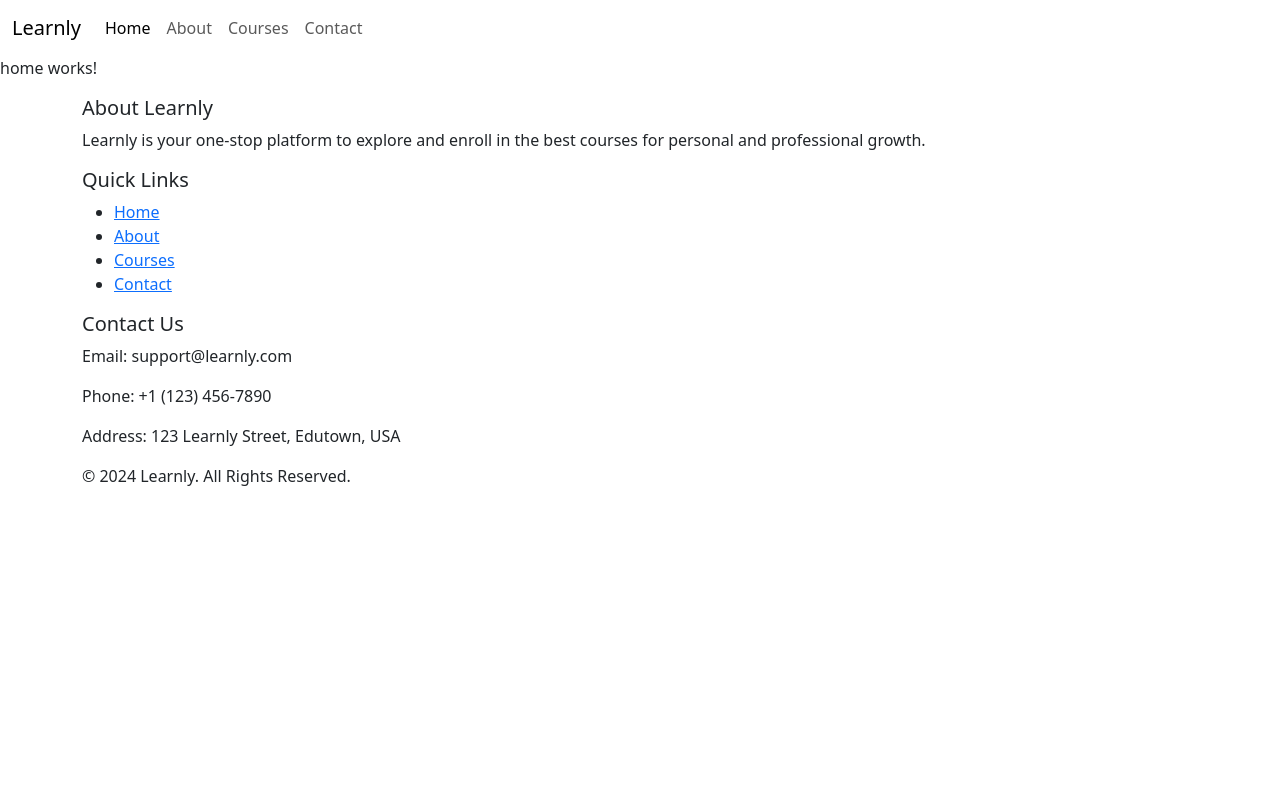
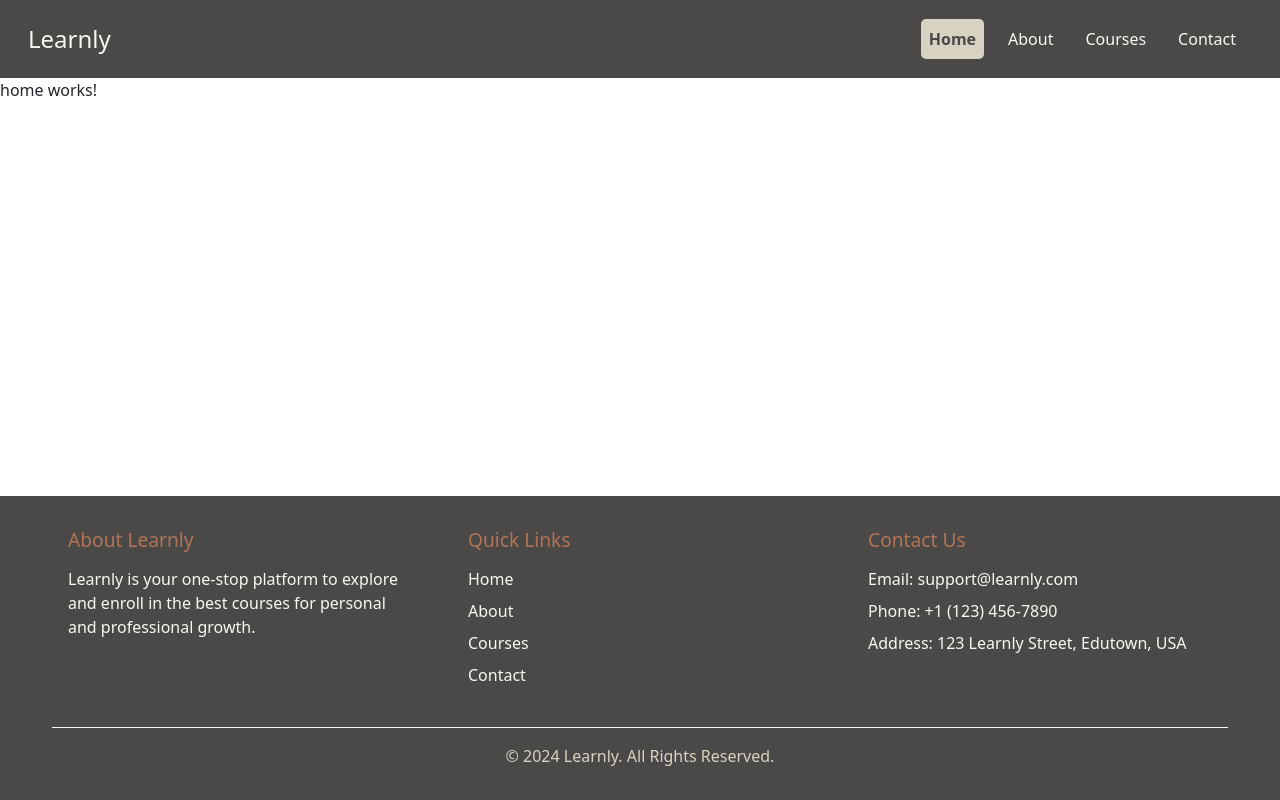
Before and after one commit to MHassanAr/Angular-Course-Listing-App, an Angular app in the folder angular-course-listing-app/: page / in a window 1280 px wide. Built offline with nearby package versions, Linux system fonts and the light colour scheme.

Commit message:
style header and footer

```diff
--- a/angular-course-listing-app/src/app/components/footer/footer.component.css
+++ b/angular-course-listing-app/src/app/components/footer/footer.component.css
@@ -0,0 +1,83 @@
+/* Ensure footer stays at the bottom of the page */
+:host {
+    display: block;
+    width: 100%;
+    position: absolute;
+    bottom: 0;
+    left: 0;
+}
+
+/* Footer Styling */
+.footer {
+    background-color: #4a4947;
+    /* Dark footer background */
+    color: #faf7f0;
+    /* Light text for visibility */
+    padding: 2rem 0;
+    width: 100%;
+}
+
+.footer .container {
+    max-width: 1200px;
+    margin: 0 auto;
+}
+
+.footer h5 {
+    color: #b17457;
+    /* Highlighted heading color */
+    margin-bottom: 1rem;
+    font-size: 1.2rem;
+}
+
+.footer p,
+.footer ul,
+.footer li,
+.footer a {
+    color: #faf7f0;
+    /* Default light text for readability */
+    font-size: 1rem;
+    margin: 0.5rem 0;
+    text-decoration: none;
+}
+
+.footer a:hover {
+    color: #d8d2c2;
+    /* Light hover effect for links */
+}
+
+.footer .row {
+    display: flex;
+    justify-content: space-between;
+    flex-wrap: wrap;
+}
+
+.footer .about-section,
+.footer .quick-links,
+.footer .contact-info {
+    flex: 1;
+    margin: 0 1rem;
+}
+
+.footer ul {
+    list-style: none;
+    padding: 0;
+}
+
+.footer li {
+    margin: 0.5rem 0;
+}
+
+.footer-bottom {
+    text-align: center;
+    margin-top: 2rem;
+    font-size: 0.9rem;
+    border-top: 1px solid #faf7f0;
+    /* Subtle top border */
+    padding-top: 1rem;
+}
+
+.footer-bottom p {
+    margin: 0;
+    color: #d8d2c2;
+    /* Muted text for footer bottom */
+}
--- a/angular-course-listing-app/src/app/components/header/header.component.css
+++ b/angular-course-listing-app/src/app/components/header/header.component.css
@@ -0,0 +1,70 @@
+/* General Styling */
+body {
+    margin: 0;
+    font-family: "Arial", sans-serif;
+    background-color: #faf7f0;
+    /* Off-white base for the page */
+}
+
+/* Navbar */
+.navbar {
+    background-color: #4a4947;
+    /* Dark background for the navbar */
+    padding: 1rem;
+}
+
+.navbar-brand {
+    color: #faf7f0;
+    /* Light color for the brand name */
+    font-size: 1.5rem;
+    text-decoration: none;
+}
+
+.navbar-brand:hover {
+    color: #b17457;
+    /* Highlight effect on hover */
+}
+
+.navbar-nav {
+    margin-left: auto;
+    /* Align links to the right */
+}
+
+.nav-link {
+    color: #faf7f0;
+    /* Off-white for links */
+    font-size: 1rem;
+    margin: 0 0.5rem;
+    text-decoration: none;
+    padding: 0.5rem 1rem;
+    border-radius: 5px;
+    /* Rounded corners for hover effect */
+    transition: all 0.3s ease;
+}
+
+.nav-link:hover {
+    background-color: #b17457;
+    /* Highlight background on hover */
+    color: #faf7f0;
+    /* Maintain text color */
+}
+
+.nav-link.active {
+    background-color: #d8d2c2;
+    /* Active link background */
+    color: #4a4947;
+    /* Dark text on active link */
+    font-weight: bold;
+}
+
+/* Navbar Toggler */
+.navbar-toggler {
+    border: 1px solid #faf7f0;
+    /* Light border for visibility */
+}
+
+.navbar-toggler-icon {
+    background-image: linear-gradient(#faf7f0,
+            #faf7f0);
+    /* White icon for toggler */
+}
```
